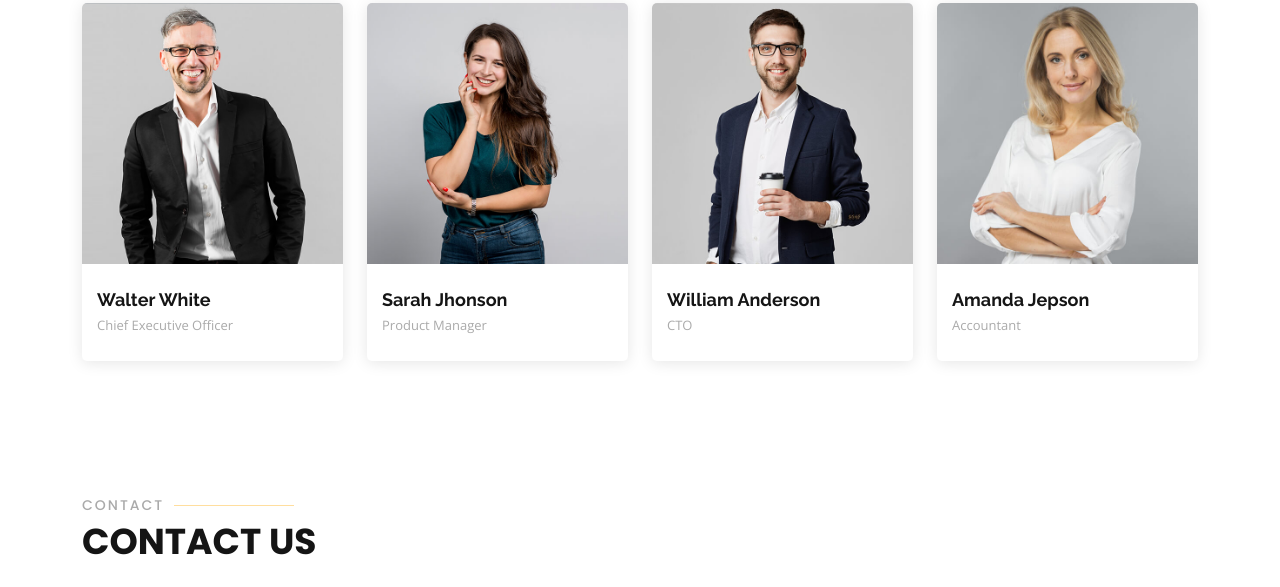
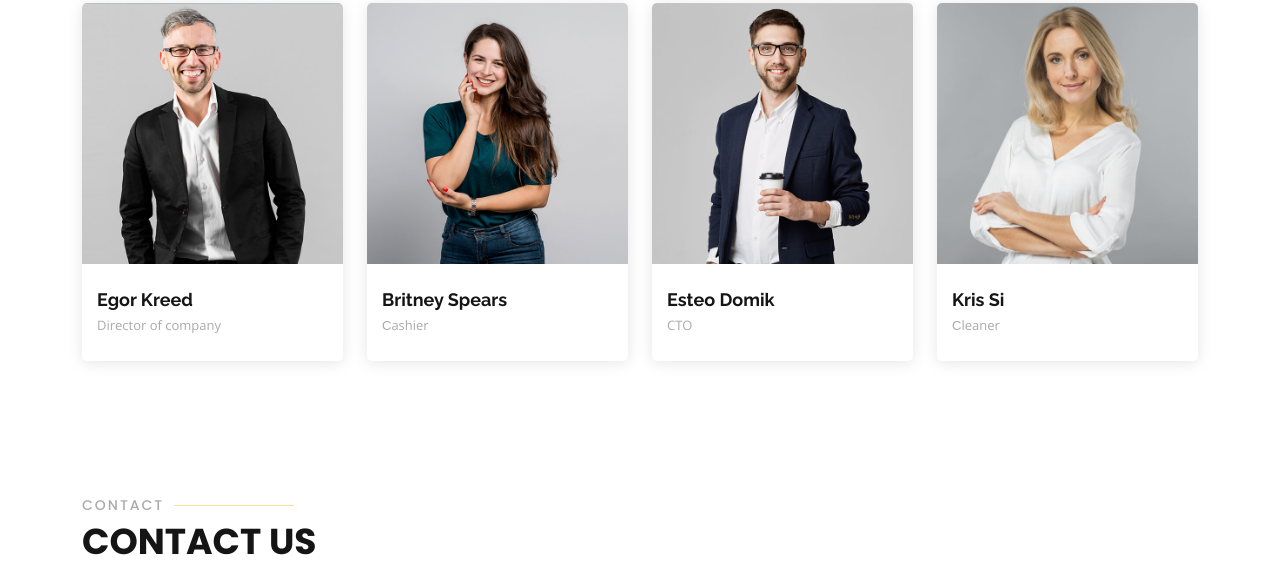
Before and after one commit to Pollykit/avtomob, a plain HTML site: page index.html in a window 1280 px wide. Shown: the part 5879-6466 px from the top of the page. Drawn offline with nearby package versions, Linux system fonts and the light colour scheme.

Commit message:
Update index.html

```diff
--- a/index.html
+++ b/index.html
@@ -595,8 +595,8 @@
                 </div>
               </div>
               <div class="member-info">
-                <h4>Walter White</h4>
-                <span>Chief Executive Officer</span>
+                <h4>Egor Kreed</h4>
+                <span>Director of company</span>
               </div>
             </div>
           </div>
@@ -613,8 +613,8 @@
                 </div>
               </div>
               <div class="member-info">
-                <h4>Sarah Jhonson</h4>
-                <span>Product Manager</span>
+                <h4>Britney Spears</h4>
+                <span>Сashier</span>
               </div>
             </div>
           </div>
@@ -631,7 +631,7 @@
                 </div>
               </div>
               <div class="member-info">
-                <h4>William Anderson</h4>
+                <h4>Esteo Domik</h4>
                 <span>CTO</span>
               </div>
             </div>
@@ -649,8 +649,8 @@
                 </div>
               </div>
               <div class="member-info">
-                <h4>Amanda Jepson</h4>
-                <span>Accountant</span>
+                <h4>Kris Si</h4>
+                <span>Сleaner</span>
               </div>
             </div>
           </div>
```
